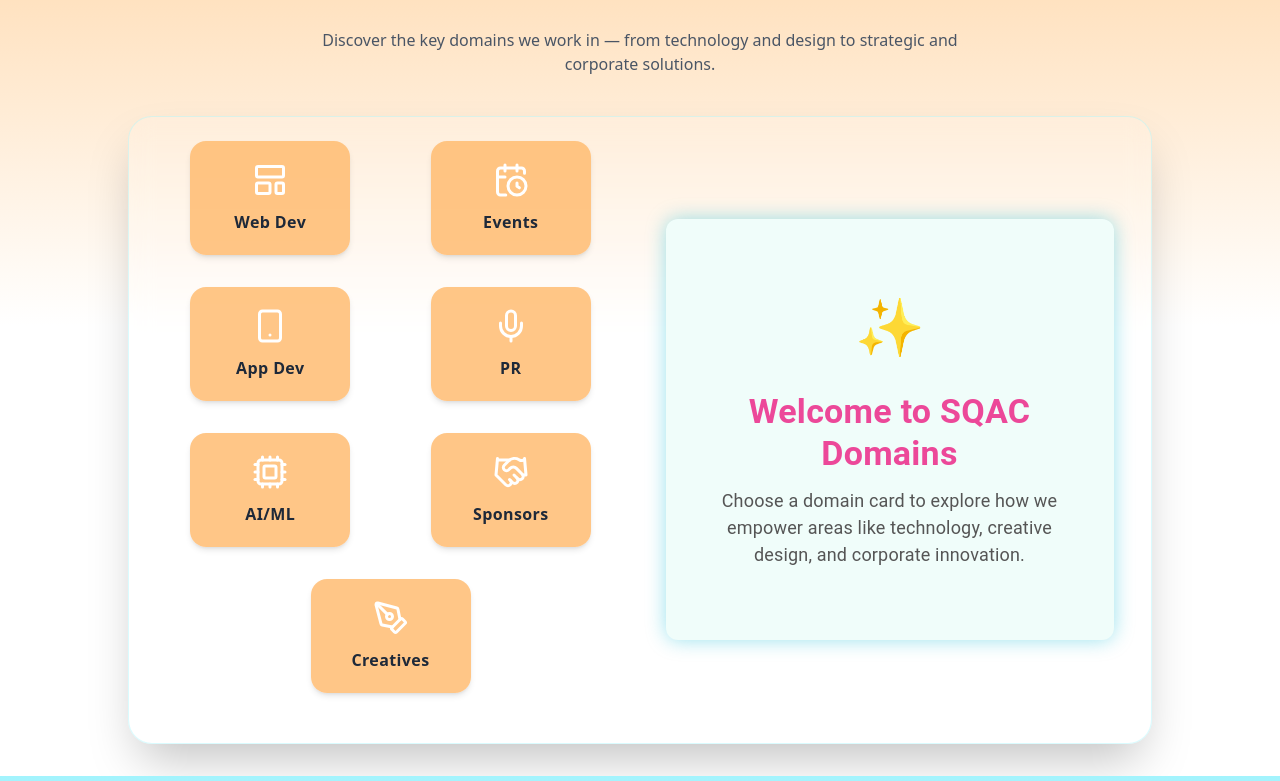
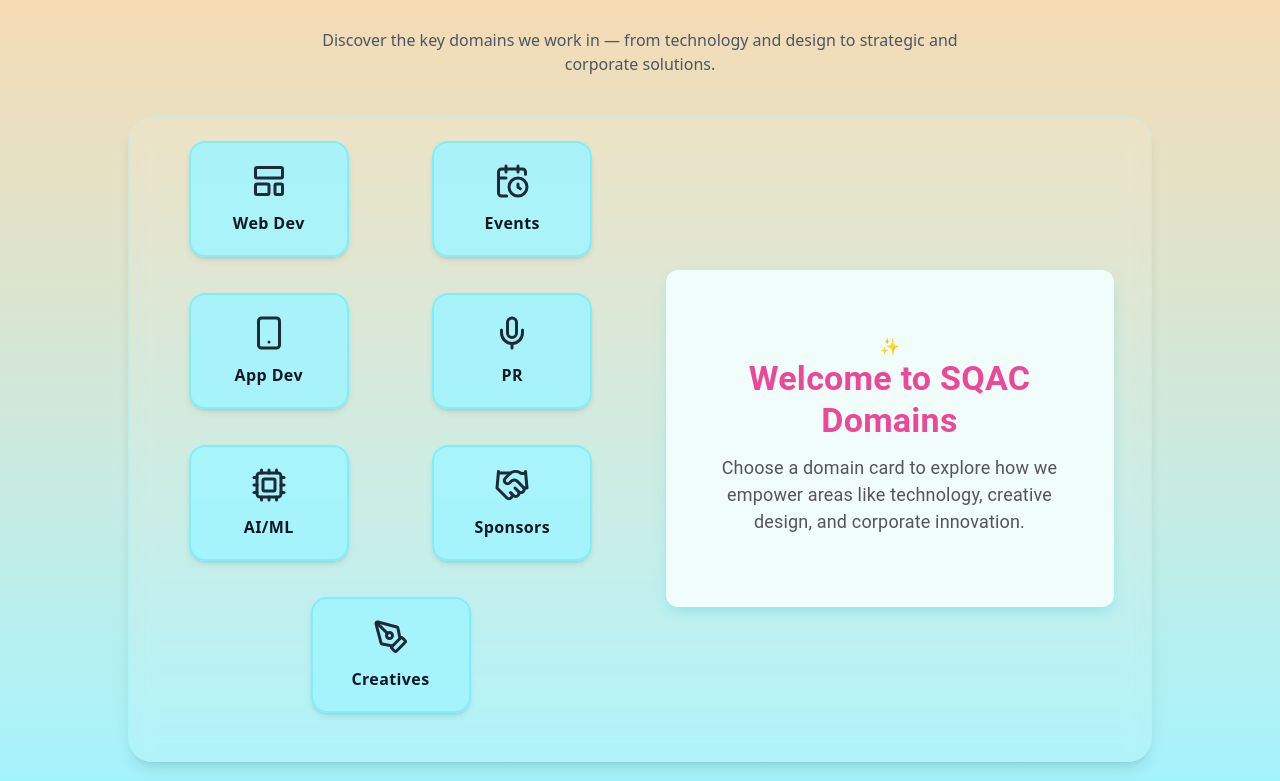
Before and after one commit to SQAC-Tech/sqac-website, a React (Vite) app in the folder Frontend/: page /about in a window 1280 px wide. Shown: the part 1139-1920 px from the top of the page. Built offline with nearby package versions, Linux system fonts and the light colour scheme; a web font is replaced by a local one.

Commit message:
Updated ui for domains in about section and background gradient

```diff
--- a/Frontend/src/components/Aboutus/AboutUs1vh.jsx
+++ b/Frontend/src/components/Aboutus/AboutUs1vh.jsx
@@ -7,7 +7,7 @@ const AboutUs = () => {
   const isInView = useInView(ref, { once: true });
 
   return (
-    <section className="min-h-screen px-4 sm:px-8 py-16 z-10 bg-gradient-to-b from-white via-white to-orange-200">
+    <section className="min-h-screen px-4 sm:px-8 py-16 z-10 bg-gradient-to-b from-pink-200 to-orange-200">
       <div
         ref={ref}
         className="flex flex-col justify-center items-center text-center max-w-6xl mx-auto z-3"
--- a/Frontend/src/components/Aboutus/AboutUs2ndvh.jsx
+++ b/Frontend/src/components/Aboutus/AboutUs2ndvh.jsx
@@ -1,8 +1,14 @@
 import React, { useState, useEffect } from 'react';
-import { Card, CardContent, Typography, IconButton, Divider, Box, List, ListItem, ListItemText } from "@mui/material";
+import {
+  Card, CardContent, Typography, IconButton, Divider,
+  Box, List, ListItem, ListItemText
+} from "@mui/material";
 import CloseIcon from "@mui/icons-material/Close";
 import { motion } from 'framer-motion';
-import { LayoutTemplate, Smartphone, Cpu, PenTool, CalendarClock, Mic, Handshake } from 'lucide-react';
+import {
+  LayoutTemplate, Smartphone, Cpu, PenTool,
+  CalendarClock, Mic, Handshake
+} from 'lucide-react';
 
 const services = {
   webdev: {
@@ -68,45 +74,65 @@ function ServicesSection() {
     const card = serviceCards.find(c => c.id === id);
     if (!card) return null;
 
+    const isActive = selected === card.id;
+
     return (
       <motion.div
         key={card.id}
         role="button"
         aria-label={`Select ${card.name} service`}
         onClick={() => setSelected(card.id)}
-        whileHover={{ scale: 1.07 }}
-        whileTap={{ scale: 0.96 }}
-        transition={{ type: 'spring', stiffness: 260, damping: 18 }}
+        whileHover={{
+          y: -4,
+          scale: 1.03,
+          boxShadow: "0 6px 12px rgba(6, 182, 212, 0.2)"
+        }}
+        whileTap={{ scale: 0.98 }}
+        transition={{ type: 'spring', stiffness: 300, damping: 15 }}
         className={`
           group relative cursor-pointer select-none rounded-2xl p-5 flex flex-col items-center
-          text-center shadow-md border
-          backdrop-blur-sm bg-orange-300/80 border-transparent
-          hover:shadow-pink-300/80 hover:border-cyan-200/60 hover:ring-2 hover:ring-pink-300/20
-          ${selected === card.id ? 'bg-pink-300/80 shadow-lg border-cyan-200 ring-2 ring-orange-300/40' : ''}
+          text-center shadow-md border-2
+          backdrop-blur-sm transition-all duration-300
+          ${isActive
+            ? 'bg-orange-400/90 border-orange-300 ring-2 ring-orange-500 text-white'
+            : 'bg-cyan-200/90 border-cyan-300/50 hover:border-cyan-400 hover:ring-2 hover:ring-cyan-400/50'
+          }
         `}
       >
-        <div className={`mb-3 transition-colors duration-300 ${selected === card.id ? 'text-cyan-200' : 'text-white'} group-hover:text-cyan-100`}>
-          {card.icon}
+        <div className={`mb-3 transition-all duration-300 ${isActive ? 'text-white' : 'text-gray-800 group-hover:text-gray-900'}`}>
+          <motion.div
+            whileHover={{ rotate: isActive ? 0 : 10, scale: 1.1 }}
+            transition={{ type: 'spring', stiffness: 300 }}
+          >
+            {card.icon}
+          </motion.div>
         </div>
-        <h3 className={`font-semibold tracking-wide text-sm sm:text-base ${selected === card.id ? 'text-white' : 'text-gray-800'}`}>
+        <h3 className={`font-semibold tracking-wide text-sm sm:text-base ${isActive ? 'text-white' : 'text-gray-900 group-hover:text-gray-800'}`}>
           {card.name}
         </h3>
-        <span className="pointer-events-none absolute inset-0 rounded-2xl group-hover:before:opacity-40 before:absolute before:-inset-1 before:rounded-2xl before:bg-gradient-to-br before:from-pink-300/30 before:to-orange-300/10 before:blur-md before:opacity-0 transition-opacity duration-300" />
+        {!isActive && (
+          <motion.div
+            className="absolute inset-0 rounded-2xl bg-gradient-to-br from-cyan-300/20 to-cyan-100/10 opacity-0 group-hover:opacity-100 -z-10"
+            initial={{ opacity: 0 }}
+            whileHover={{ opacity: 1 }}
+            transition={{ duration: 0.3 }}
+          />
+        )}
       </motion.div>
     );
   };
 
   return (
-    <div className="min-h-[85vh] flex flex-col items-center py-8 px-4 bg-gradient-to-b from-orange-200 via-white to-white">
+    <div className="min-h-[85vh] flex flex-col items-center py-8 px-4 bg-gradient-to-b from-orange-200 to-cyan-200">
       <h2 className="mt-9 text-5xl sm:text-6xl font-extrabold text-transparent bg-clip-text bg-gradient-to-r from-pink-600 to-orange-500 mb-6 font-poppins hover:scale-105 transition-transform">Our Core Domains</h2>
       <p className="text-center text-gray-600 max-w-2xl mb-10">
         Discover the key domains we work in — from technology and design to strategic and corporate solutions.
       </p>
 
-      <div className="bg-white/10 backdrop-blur-md border border-cyan-200/40 rounded-3xl shadow-2xl p-4 sm:p-6 w-full max-w-5xl">
+      <div className="bg-white/10 backdrop-blur-md border border-cyan-200/40 rounded-3xl shadow-lg p-4 sm:p-6 w-full max-w-5xl">
         <div className="flex flex-col lg:grid lg:grid-cols-2 gap-6">
           {/* Left Grid - Service Cards */}
-          <div className="grid grid-cols-2 gap-1.5 w-full place-items-center">
+          <div className="grid grid-cols-2 gap-3 w-full place-items-center">
             <div className="w-full max-w-[160px] h-[140px]">{renderCard('webdev')}</div>
             <div className="w-full max-w-[160px] h-[140px]">{renderCard('events')}</div>
             <div className="w-full max-w-[160px] h-[140px]">{renderCard('appdev')}</div>
@@ -138,13 +164,28 @@ function ServicesSection() {
                     bgcolor: "#f0fdfa",
                     color: "#333",
                     borderRadius: 3,
-                    boxShadow: "0px 0px 20px rgba(236, 72, 153, 0.4)",
-                    p: 2,
-                    position: 'relative'
+                    boxShadow: "0 6px 16px -4px rgba(6, 182, 212, 0.3)",
+                    px: 5,
+                    py: 6,
+                    textAlign: "center",
+                    transition: "all 0.3s ease",
+                    '&:hover': {
+                      boxShadow: "0 8px 20px -4px rgba(6, 182, 212, 0.4)"
+                    }
                   }}>
                     <IconButton
                       onClick={() => setSelected(null)}
-                      sx={{ position: "absolute", top: 12, right: 12, color: "#f472b6" }}
+                      sx={{
+                        position: "absolute",
+                        top: 12,
+                        right: 12,
+                        color: "#f472b6",
+                        transition: "all 0.3s ease",
+                        '&:hover': {
+                          transform: "rotate(90deg)",
+                          color: "#f97316"
+                        }
+                      }}
                       aria-label="Close"
                     >
                       <CloseIcon sx={{ fontSize: '1.5rem' }} />
@@ -156,13 +197,36 @@ function ServicesSection() {
                       <Typography variant="body1" gutterBottom sx={{ color: "#555" }}>
                         {services[selected].desc}
                       </Typography>
-                      <Divider sx={{ my: 2, borderColor: "rgba(6, 182, 212, 0.3)" }} />
-                      <Typography variant="subtitle1" gutterBottom sx={{ color: "#06b6d4" }}>
+                      <Divider sx={{
+                        my: 2,
+                        borderColor: "rgba(6, 182, 212, 0.3)",
+                        transition: "all 0.3s ease",
+                        '&:hover': {
+                          borderColor: "rgba(6, 182, 212, 0.6)"
+                        }
+                      }} />
+                      <Typography variant="subtitle1" gutterBottom sx={{
+                        color: "#06b6d4",
+                        transition: "all 0.3s ease",
+                        '&:hover': {
+                          textShadow: "0 0 8px rgba(6, 182, 212, 0.3)"
+                        }
+                      }}>
                         Features:
                       </Typography>
                       <List dense>
                         {services[selected].features.map((feature, i) => (
-                          <ListItem key={i} disableGutters sx={{ px: 0 }}>
+                          <ListItem
+                            key={i}
+                            disableGutters
+                            sx={{
+                              px: 0,
+                              transition: "all 0.3s ease",
+                              '&:hover': {
+                                transform: "translateX(4px)"
+                              }
+                            }}
+                          >
                             <Box sx={{
                               width: 8,
                               height: 8,
@@ -171,8 +235,23 @@ function ServicesSection() {
                               mr: 2,
                               mt: "6px",
                               flexShrink: 0,
+                              transition: "all 0.3s ease",
+                              '&:hover': {
+                                transform: "scale(1.3)"
+                              }
                             }} />
-                            <ListItemText primary={feature} primaryTypographyProps={{ sx: { color: "#444" } }} />
+                            <ListItemText
+                              primary={feature}
+                              primaryTypographyProps={{
+                                sx: {
+                                  color: "#444",
+                                  transition: "all 0.3s ease",
+                                  '&:hover': {
+                                    color: "#222"
+                                  }
+                                }
+                              }}
+                            />
                           </ListItem>
                         ))}
                       </List>
@@ -189,17 +268,48 @@ function ServicesSection() {
                     bgcolor: "#f0fdfa",
                     color: "#333",
                     borderRadius: 3,
-                    boxShadow: "0px 0px 20px rgba(6, 182, 212, 0.4)",
+                    boxShadow: "0 6px 16px -4px rgba(6, 182, 212, 0.3)",
                     px: 5,
                     py: 6,
-                    textAlign: "center"
+                    textAlign: "center",
+                    transition: "all 0.3s ease",
+                    '&:hover': {
+                      boxShadow: "0 8px 20px -4px rgba(6, 182, 212, 0.4)",
+                      transform: "translateY(-2px)"
+                    }
                   }}>
                     <CardContent>
-                      <Box sx={{ fontSize: "3.5rem", mb: 3, color: "#f97316" }}>✨</Box>
-                      <Typography variant="h4" fontWeight={700} gutterBottom sx={{ color: "#ec4899" }}>
+                      <motion.div
+                        animate={{
+                          rotate: [0, 10, -10, 0],
+                          scale: [1, 1.1, 1.1, 1]
+                        }}
+                        transition={{
+                          duration: 2,
+                          repeat: Infinity,
+                          repeatType: "reverse"
+                        }}
+                        sx={{ fontSize: "3.5rem", mb: 3, color: "#f97316" }}
+                      >
+                        ✨
+                      </motion.div>
+                      <Typography variant="h4" fontWeight={700} gutterBottom sx={{
+                        color: "#ec4899",
+                        transition: "all 0.3s ease",
+                        '&:hover': {
+                          textShadow: "0 0 8px rgba(236, 72, 153, 0.3)"
+                        }
+                      }}>
                         Welcome to SQAC Domains
                       </Typography>
-                      <Typography variant="body1" sx={{ fontSize: "1.125rem", color: "#555" }}>
+                      <Typography variant="body1" sx={{
+                        fontSize: "1.125rem",
+                        color: "#555",
+                        transition: "all 0.3s ease",
+                        '&:hover': {
+                          color: "#333"
+                        }
+                      }}>
                         Choose a domain card to explore how we empower areas like technology, creative design, and corporate innovation.
                       </Typography>
                     </CardContent>
```
